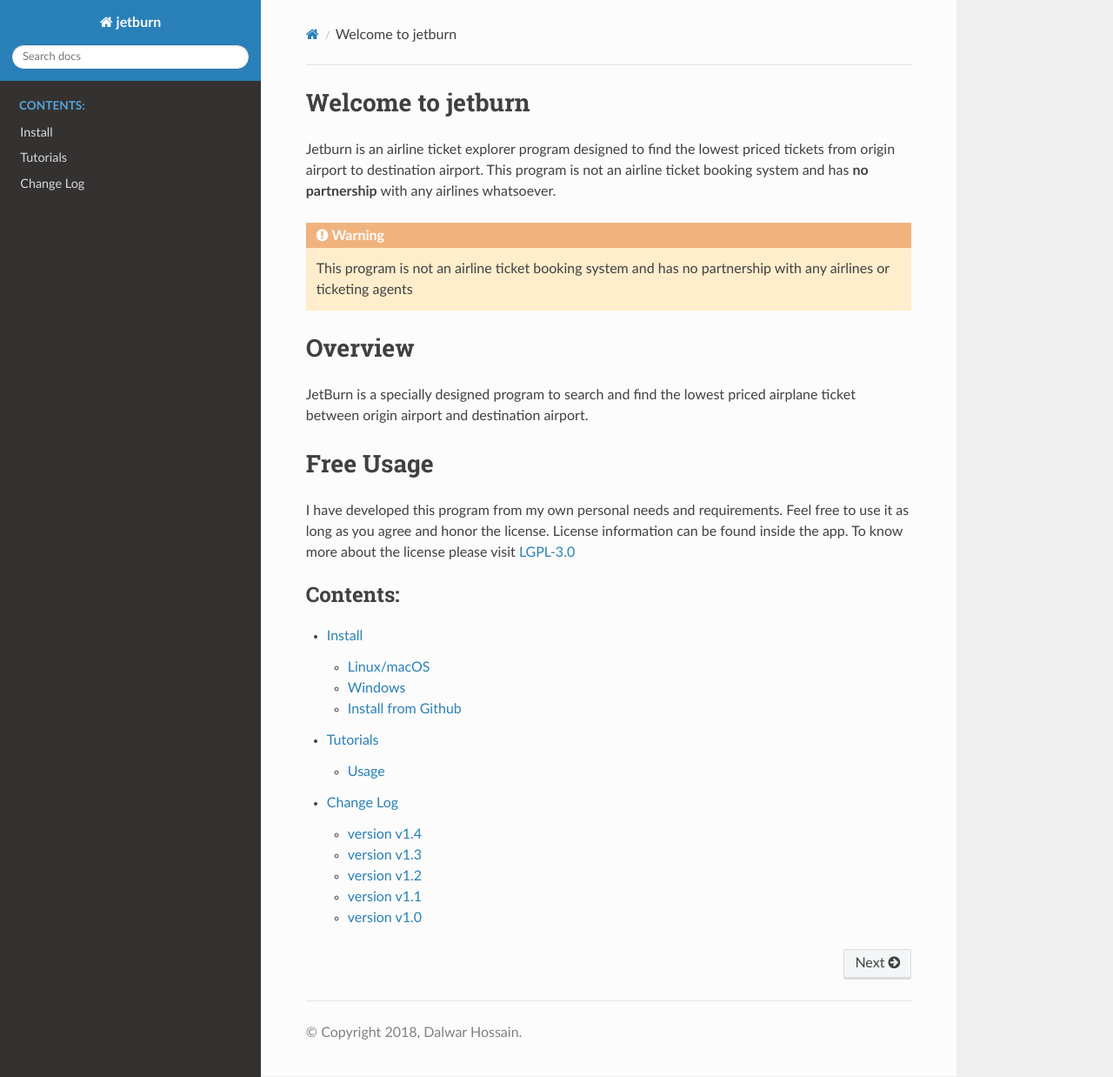
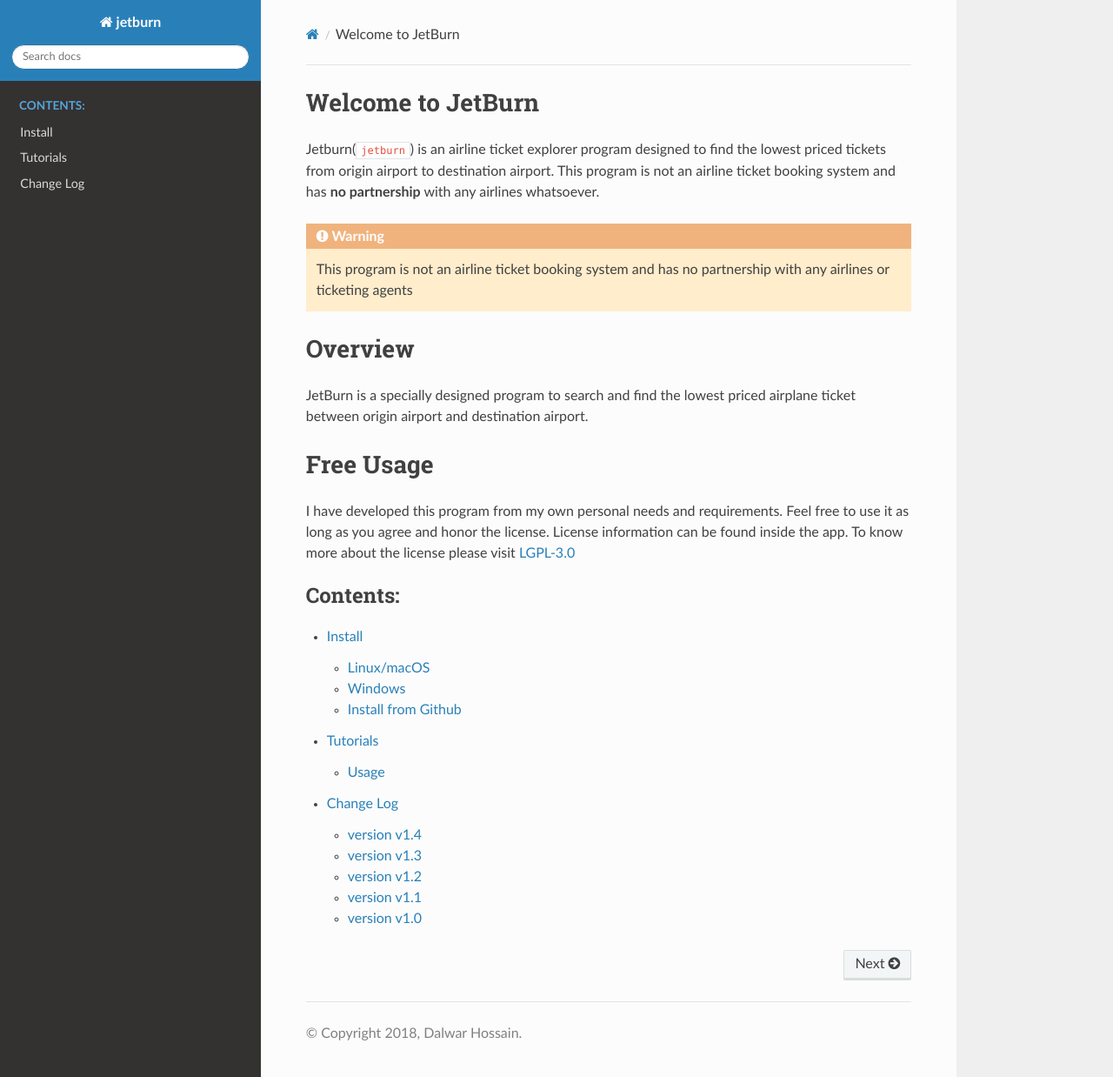
Before and after one commit to dalwar23/jetburn-x, a Sphinx documentation site: the page built from docs/source/index.rst, in a window 1280 px wide and 1238 px high. Shown: the whole window at 87% size. Built offline with Sphinx 7.4.7 and the Read the Docs theme 2.0.0, drawn with Linux system fonts in a browser that asks for light colours.

Commit message:
updated a index of the documentation and added breadcrumbs.html

```diff
--- /dev/null
+++ b/docs/source/_templates/breadcrumbs.html
@@ -0,0 +1,4 @@
+{%- extends "sphinx_rtd_theme/breadcrumbs.html" %}
+
+{% block breadcrumbs_aside %}
+{% endblock %}
--- a/docs/source/index.rst
+++ b/docs/source/index.rst
@@ -1,7 +1,7 @@
-Welcome to jetburn
+Welcome to JetBurn
 ==================
 
-Jetburn is an airline ticket explorer program designed to find the
+Jetburn(``jetburn``) is an airline ticket explorer program designed to find the
 lowest priced tickets from origin airport to destination airport. This program is not
 an airline ticket booking system and has **no partnership** with any airlines whatsoever.
 
--- a/docs/source/install.rst
+++ b/docs/source/install.rst
@@ -42,9 +42,7 @@
 
 .. note::
    If you get an error message while installing in macintosh computer (macOS). Please try to use the following command.
-   .. code-block:: python
-
-      pip install jetburn --ignore-installed six
+   ``pip install jetburn --ignore-installed six``
    Please remember at the time of writing this documentation, v1.4 doesn't fully support macOS. Send any bug reports to
    `dalwar.hossain@protonmail.com<>dalwar.hossain@protonmail.com`_
 
```
